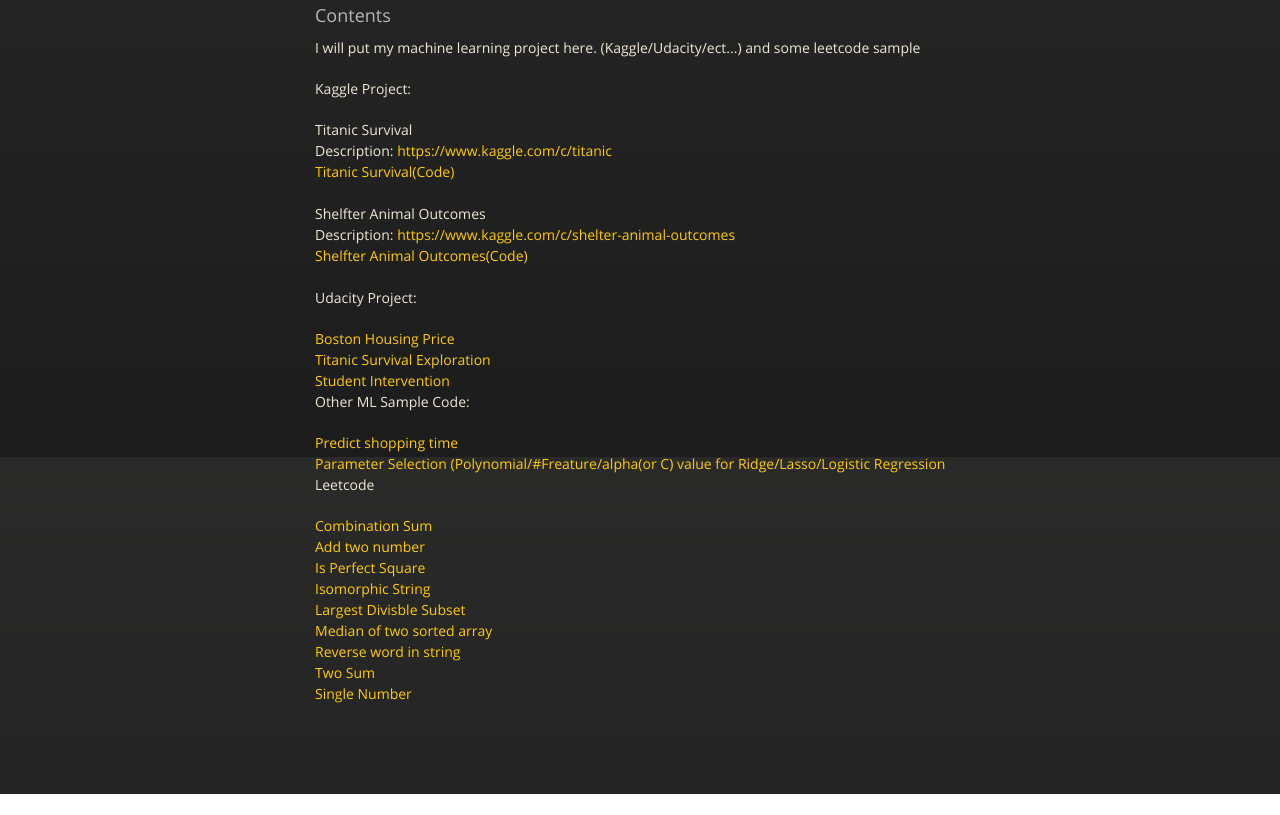
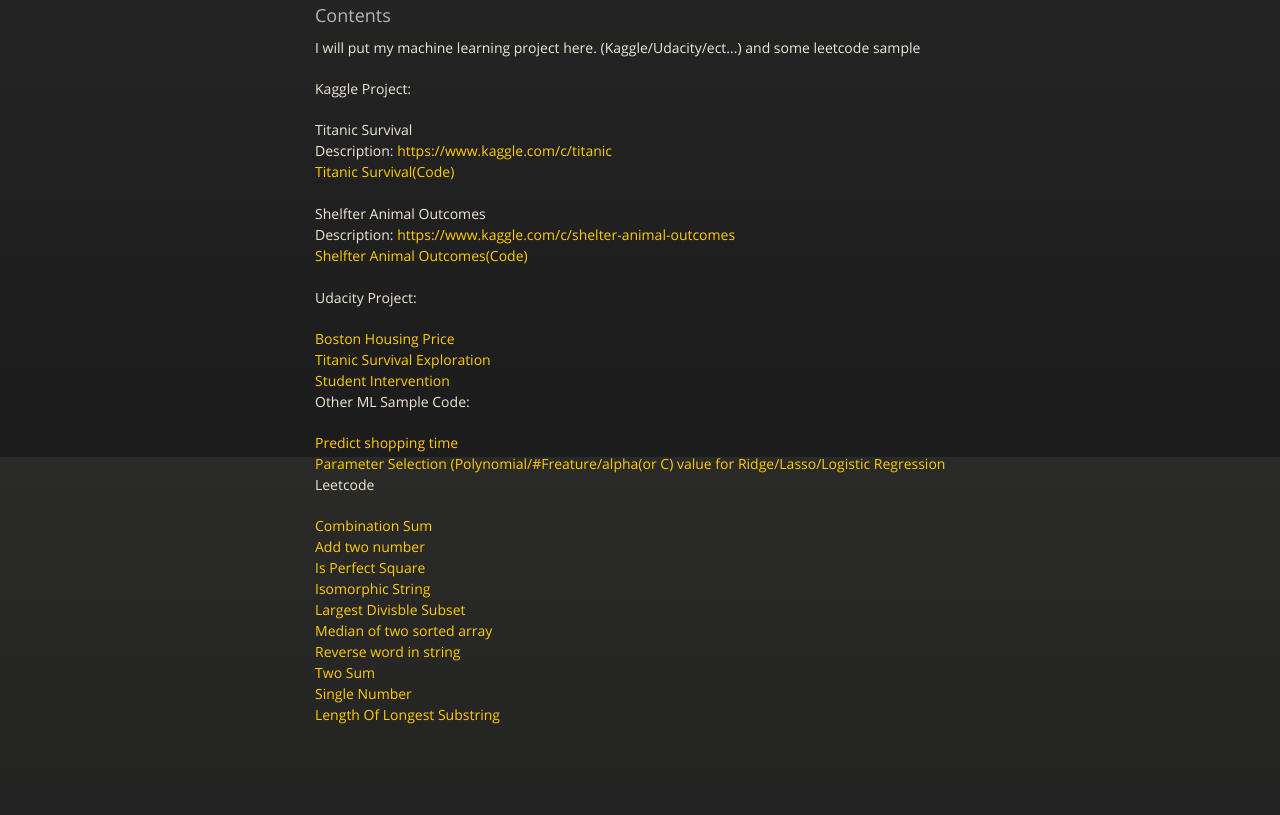
Before and after one commit to icedarkness/icedarkness.github.io, a plain HTML site: page index.html in a window 1280 px wide. Shown: the part 343-1158 px from the top of the page. Before the commit the page ends 1137 px from the top, so only its background shows below. Drawn offline with nearby package versions, Linux system fonts and the light colour scheme.

Commit message:
Update index.html

```diff
--- a/index.html
+++ b/index.html
@@ -75,6 +75,7 @@
 <a href="https://github.com/icedarkness/leetcode/blob/gh-pages/reverse_word_in_string.py">Reverse word in string</a><br>
 <a href="https://github.com/icedarkness/leetcode/blob/gh-pages/two_sum.py">Two Sum</a><br>
 <a href="https://github.com/icedarkness/leetcode/blob/gh-pages/singleNumber.py">Single Number</a><br>
+<a href="https://github.com/icedarkness/leetcode/blob/gh-pages/lengthOfLongestSubstring.py">Length Of Longest Substring</a>
 
       </section>
 
```
